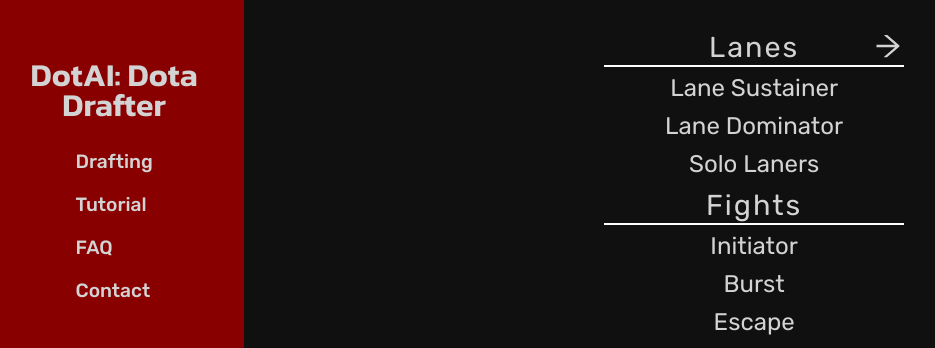
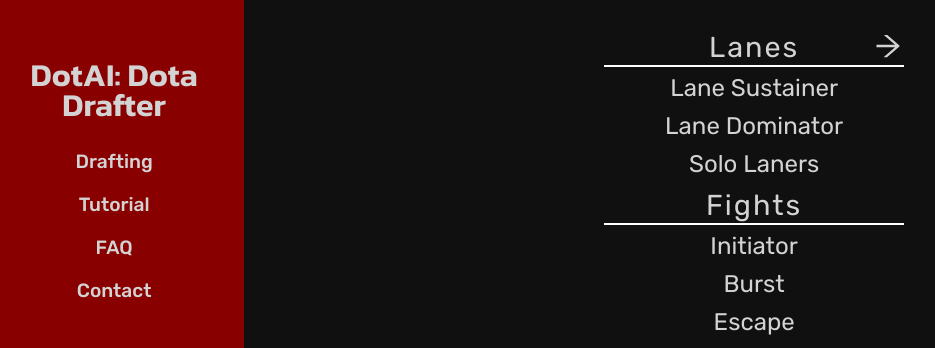
Before and after one commit to css-enjoyer/DotAI, a React (Create React App) app in the folder client/: page / in a window 1280 px wide. Shown: the top 348 px of the page, without its empty margins (16-951 px from the left). Built offline with nearby package versions, Linux system fonts and the light colour scheme.

Commit message:
Change description

```diff
--- a/client/src/App.js
+++ b/client/src/App.js
@@ -15,7 +15,7 @@
 			<div id="side-bar">
 				<div>
 					<h1 className="header title">DotAI: Dota Drafter</h1>
-					<p>DotAI is a drafting tool for Dota 2 that assists you in selecting the optimal heroes for your team. It offers a variety of categories to choose from, allowing you to make informed decisions based on specific hero attributes and roles.</p>
+					<p>Good drafting is vital for team success, forming a strong composition that synergizes well together. DotAI enhances your drafting process by offering an intuitive tool to effortlessly filter heroes based on your enemies' strengths and weaknesses.</p>
 				</div>
 				<ul id="nav">
 					<li><button className="nav-button">Drafting</button></li>
--- a/client/src/styles/App.css
+++ b/client/src/styles/App.css
@@ -77,6 +77,7 @@
 .App #side-bar #nav {
   list-style-type: none;
   display: flex;
+  align-items: center;
   flex-direction: column;
   gap: 20px;
 }
@@ -86,6 +87,7 @@
   background-color: transparent;
   border: none;
   color: var(--white);
+  text-align: center;
 }
 .App #main {
   height: 100%;
--- a/client/src/styles/App.scss
+++ b/client/src/styles/App.scss
@@ -70,6 +70,7 @@
         #nav {
             list-style-type: none;
             display: flex;
+            align-items: center;
             flex-direction: column;
             gap: 20px;
             .nav-button {
@@ -78,6 +79,7 @@
                 background-color: transparent;
                 border: none;
                 color: var(--white);
+                text-align: center;
             }
         }
     }
```
Also changed, not shown: 1 other file (tests, documents, lock files or other folders).
